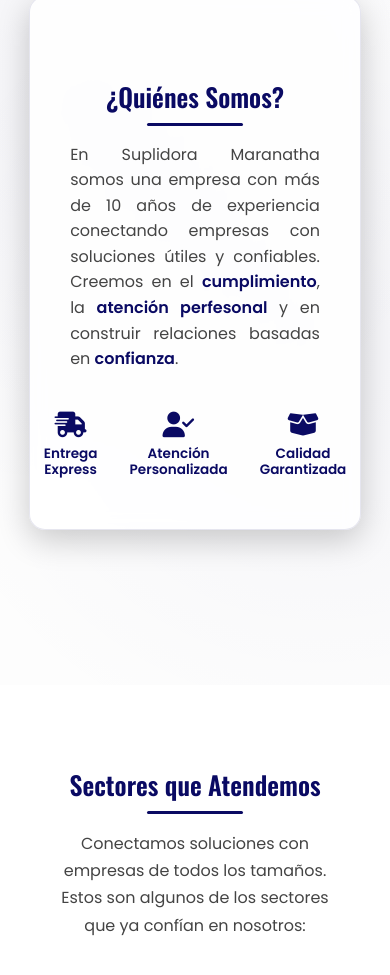
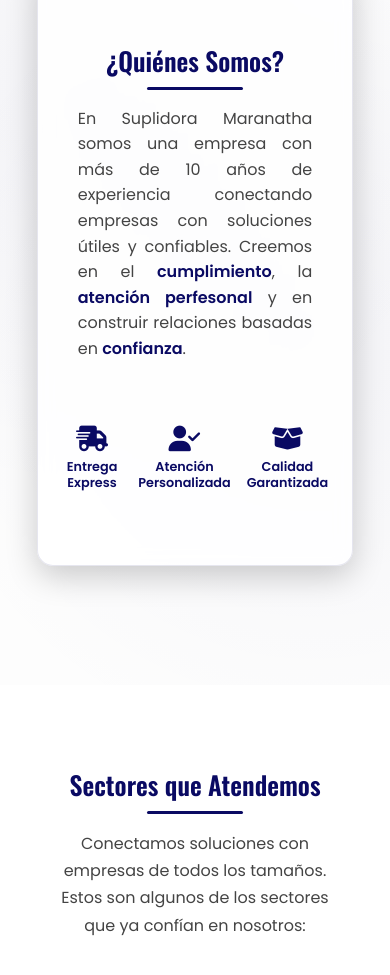
Before and after one commit to Oscarmp7/maranatha-landing-page, a plain HTML site: page index.html in a window 390 px wide. Shown: the part 1003-1978 px from the top of the page. Drawn offline with nearby package versions, Linux system fonts and the light colour scheme.

Commit message:
Update style.css

```diff
--- a/style.css
+++ b/style.css
@@ -1122,7 +1122,7 @@
 
   .icon-item {
     text-align: center;
-    padding: 0 0.5rem;
+    padding-block: 1.5rem;
   }
 
   .icon-item i {
@@ -1131,7 +1131,7 @@
   }
 
   .icon-item p {
-    font-size: 0.85rem;
+    font-size: 0.8rem;
     font-weight: 600;
     margin: 0.3rem 0 0.2rem;
     line-height: 1.2;
```
